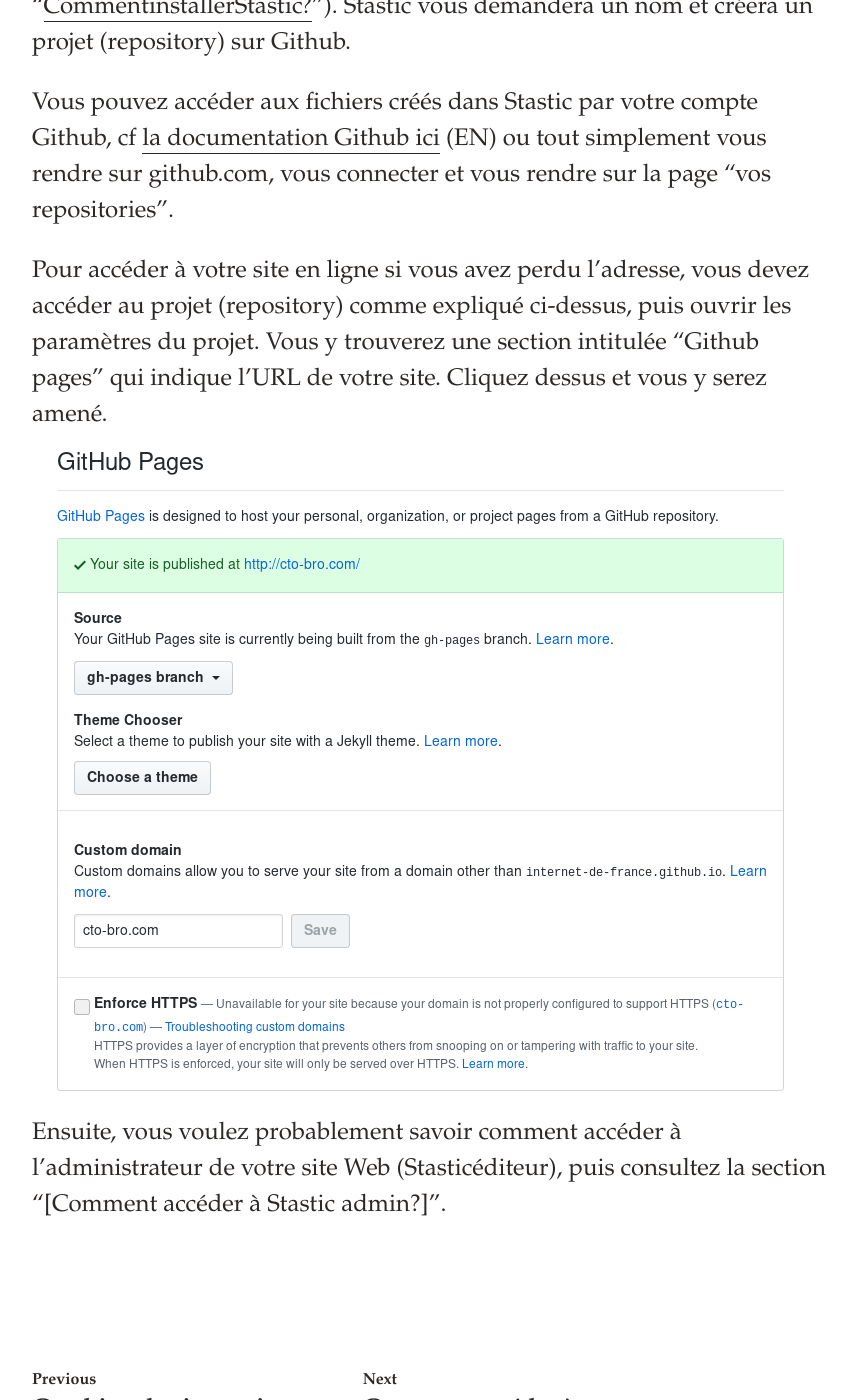
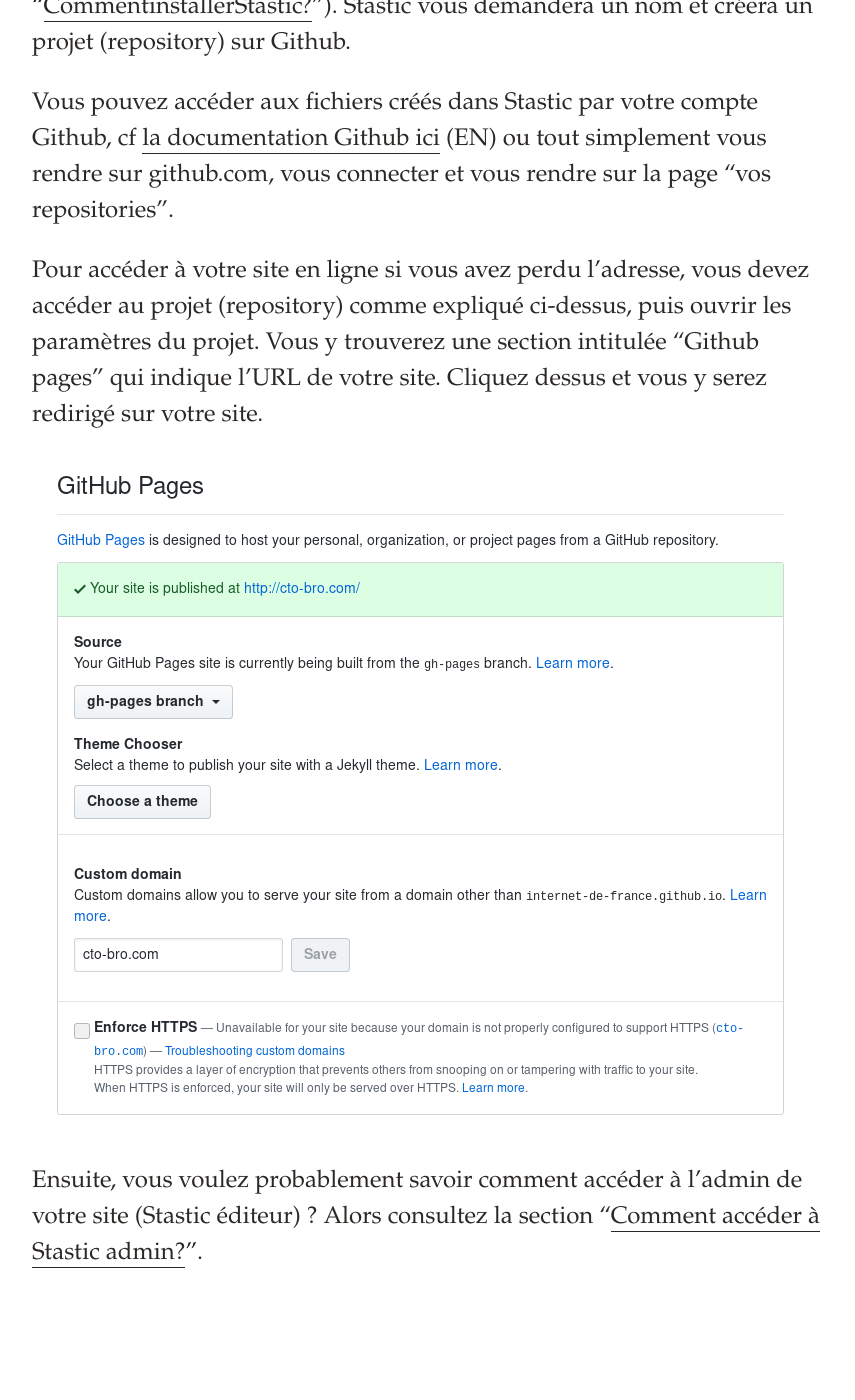
Before and after one commit to lexoyo/www.stastic.net, a Jekyll site: the page built from _fr/comment_acceder_a_mon_site_web_.md, in a window 1280 px wide and 1400 px high, scrolled down 621 px. Shown: the whole window, without its empty margins (208-1063 px from the left). Built offline with Jekyll 4.4.1, drawn with Linux system fonts in a browser that asks for light colours; comment, search, counter and statistics services are not loaded.

Commit message:
Create _fr/comment_acceder_a_mon_site_web_.md

```diff
--- a/_fr/comment_acceder_a_mon_site_web_.md
+++ b/_fr/comment_acceder_a_mon_site_web_.md
@@ -6,4 +6,9 @@
 
 Vous pouvez accéder aux fichiers créés dans Stastic par votre compte Github, cf [la documentation Github ici](https://help.github.com/en/articles/about-repositories) (EN) ou tout simplement vous rendre sur github.com, vous connecter et vous rendre sur la page "vos repositories".
 
-Pour accéder à votre site en ligne si vous avez perdu l'adresse, vous devez accéder au projet (repository) comme expliqué ci-dessus, puis ouvrir les paramètres du projet. Vous y trouverez une section intitulée "Github pages" qui indique l'URL de votre site. Cliquez dessus et vous y serez amené. ![Paramètres du projet Github, section "Pages Github"](https://www.stastic.net//assets/2019-08-03-571685.png) Ensuite, vous voulez probablement savoir comment accéder à l'administrateur de votre site Web (Stasticéditeur), puis consultez la section "[Comment accéder à Stastic admin?]".
+Pour accéder à votre site en ligne si vous avez perdu l'adresse, vous devez accéder au projet (repository) comme expliqué ci-dessus, puis ouvrir les paramètres du projet. Vous y trouverez une section intitulée "Github pages" qui indique l'URL de votre site. Cliquez dessus et vous y serez redirigé sur votre site.
+
+![Paramètres du projet Github, section "Pages Github"](https://www.stastic.net//assets/2019-08-03-571685.png)
+
+
+Ensuite, vous voulez probablement savoir comment accéder à l'admin de votre site (Stastic éditeur) ? Alors consultez la section "[Comment accéder à Stastic admin?](/docs/fr/comment-acceder-a-stastic-admin)".
```
